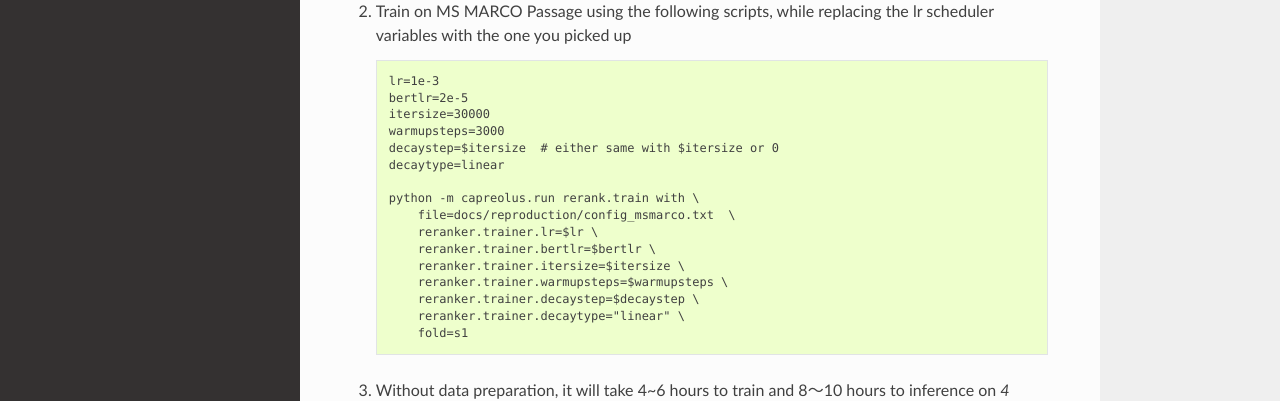
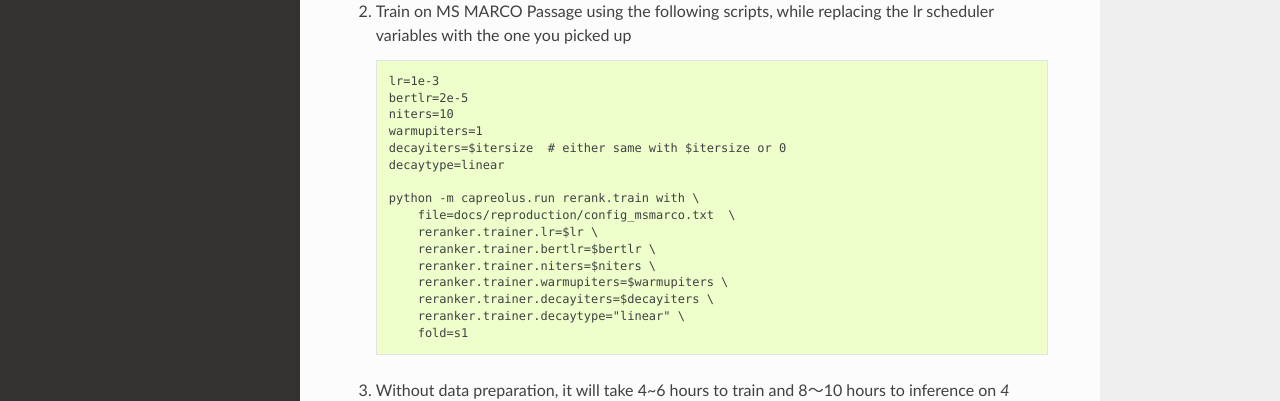
Before and after one commit to capreolus-ir/capreolus, a Sphinx documentation site: the page built from docs/reproduction/MS_MARCO.md, in a window 1280 px wide and 1328 px high. Shown: the part 470-871 px from the top of the window. Built offline with Sphinx 7.4.7 and the Read the Docs theme 2.0.0, drawn with Linux system fonts in a browser that asks for light colours.

Commit message:
quick update on the config name

````diff
--- a/docs/reproduction/MS_MARCO.md
+++ b/docs/reproduction/MS_MARCO.md
@@ -15,18 +15,18 @@
     ```
     lr=1e-3
     bertlr=2e-5
-    itersize=30000
-    warmupsteps=3000
-    decaystep=$itersize  # either same with $itersize or 0
+    niters=10
+    warmupiters=1
+    decayiters=$itersize  # either same with $itersize or 0
     decaytype=linear
 
     python -m capreolus.run rerank.train with \
         file=docs/reproduction/config_msmarco.txt  \
         reranker.trainer.lr=$lr \
         reranker.trainer.bertlr=$bertlr \
-        reranker.trainer.itersize=$itersize \
-        reranker.trainer.warmupsteps=$warmupsteps \
-        reranker.trainer.decaystep=$decaystep \
+        reranker.trainer.niters=$niters \
+        reranker.trainer.warmupiters=$warmupiters \
+        reranker.trainer.decayiters=$decayiters \
         reranker.trainer.decaytype="linear" \
         fold=s1
     ```
````
